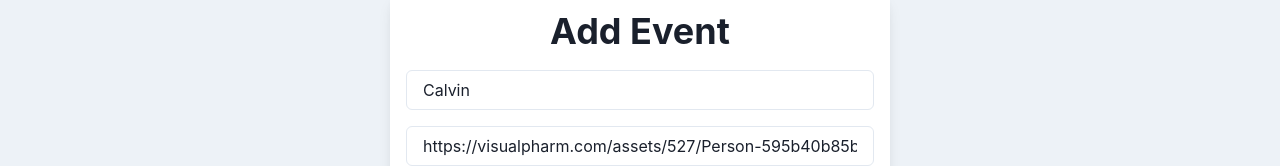
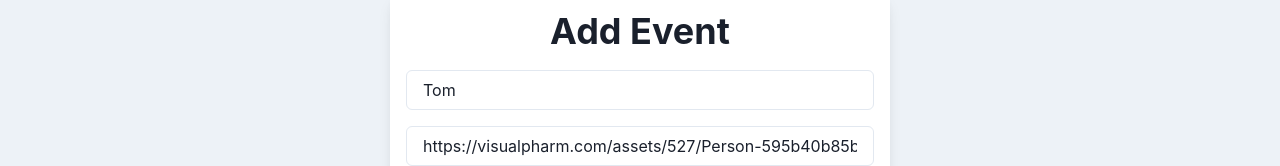
Before and after one commit to CalvinvanEsveld/React-Advanced-Project, a React (Vite) app: page /addevent in a window 1280 px wide. Shown: the part 124-290 px from the top of the page. Built offline with nearby package versions, Linux system fonts and the light colour scheme; no server answers.

Commit message:
second commit

```diff
--- a/src/components/Navigation.jsx
+++ b/src/components/Navigation.jsx
@@ -1,6 +1,6 @@
 import React from "react";
 import { Link } from "react-router-dom";
-import { Flex, Box, Button } from "@chakra-ui/react";
+import { Flex, Button } from "@chakra-ui/react";
 
 export const Navigation = () => {
   return (
--- a/src/pages/AddEvent.jsx
+++ b/src/pages/AddEvent.jsx
@@ -18,7 +18,7 @@ export const AddEvent = () => {
   const [users, setUsers] = useState([]);
   const [events, setEvents] = useState([]);
   const [categories, setCategories] = useState([]);
-  const [name, setName] = useState("Calvin");
+  const [name, setName] = useState("Tom");
   const [userImage, setUserImage] = useState(
     "https://visualpharm.com/assets/527/Person-595b40b85ba036ed117da7ec.svg"
   );
@@ -115,7 +115,7 @@ export const AddEvent = () => {
     }
   };
 
-  // Handle form submission for creating new event
+  // Submit form to create new event
   const handleSubmit = async (event) => {
     event.preventDefault();
 
```
Also changed, not shown: src/pages/EventPage.jsx (+4 -4 lines).
